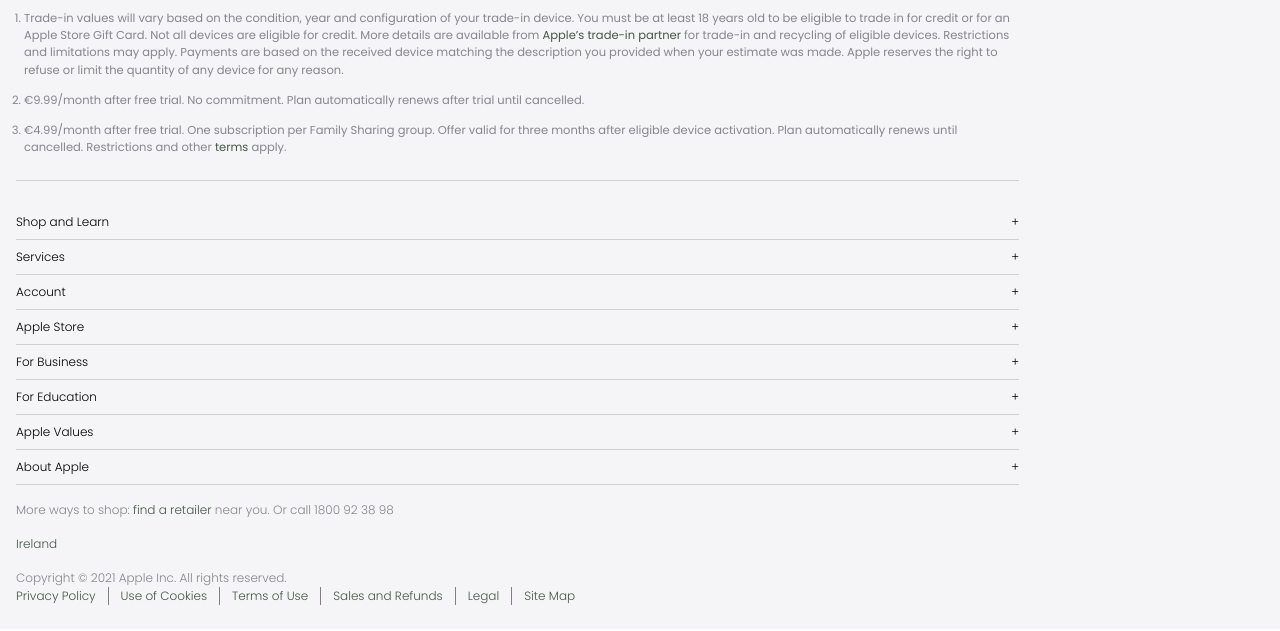
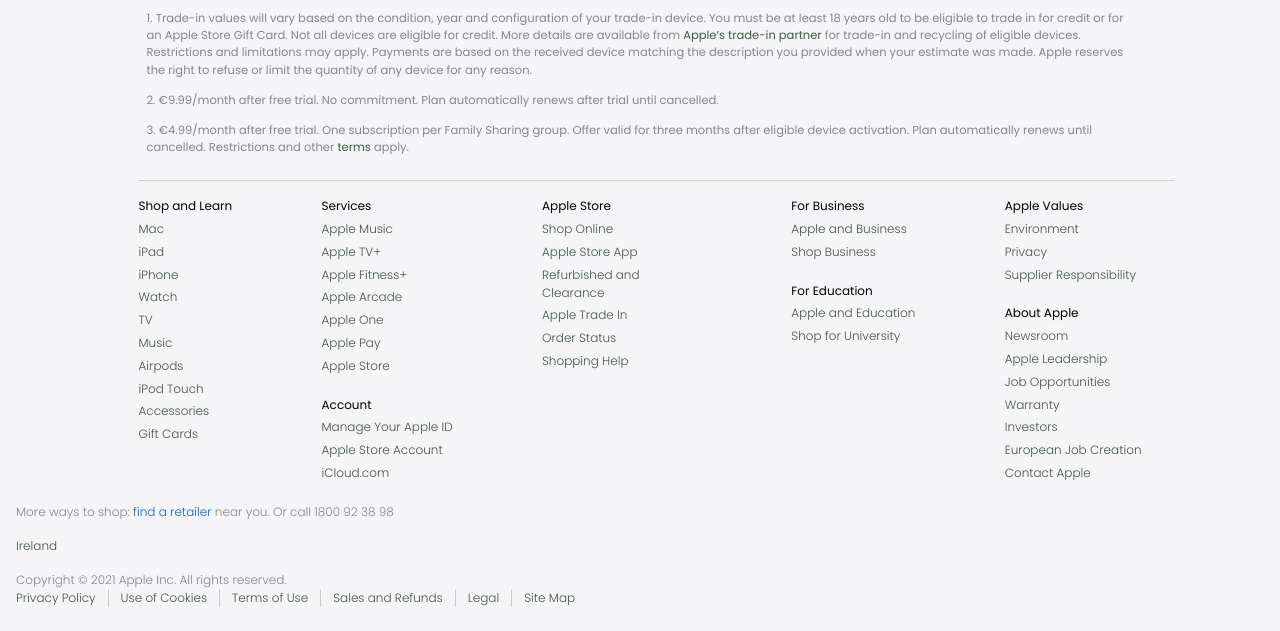
Before and after one commit to frankhaotic/apple-homepage, a website: page index.html in a window 1280 px wide. Shown: the part 4247-4878 px from the top of the page. Drawn offline with Linux system fonts and the light colour scheme.

Commit message:
create the footer table of contents for larger screen sizes

```diff
--- a/index.html
+++ b/index.html
@@ -144,7 +144,100 @@
           </li>
         </ul>
         <!-- Tables of Links on larger screens -->
-        <div class="services__table hidden"></div>
+        <div class="services__table hidden">
+          <div>
+            <p>Shop and Learn</p>
+            <ul>
+              <li class="footer__links__item"><a>Mac</a></li>
+              <li class="footer__links__item"><a>iPad</a></li>
+              <li class="footer__links__item"><a>iPhone</a></li>
+              <li class="footer__links__item"><a>Watch</a></li>
+              <li class="footer__links__item"><a>TV</a></li>
+              <li class="footer__links__item"><a>Music</a></li>
+              <li class="footer__links__item"><a>Airpods</a></li>
+              <li class="footer__links__item"><a>iPod Touch</a></li>
+              <li class="footer__links__item"><a>Accessories</a></li>
+              <li class="footer__links__item"><a>Gift Cards</a></li>
+            </ul>
+          </div>
+          <div>
+            <div>
+              <p>Services</p>
+              <ul>
+                <li class="footer__links__item"><a>Apple Music</a></li>
+                <li class="footer__links__item"><a>Apple TV+</a></li>
+                <li class="footer__links__item"><a>Apple Fitness+</a></li>
+                <li class="footer__links__item"><a>Apple Arcade</a></li>
+                <li class="footer__links__item"><a>Apple One</a></li>
+                <li class="footer__links__item"><a>Apple Pay</a></li>
+                <li class="footer__links__item"><a>Apple Store</a></li>
+              </ul>
+            </div>
+            <div>
+              <p>Account</p>
+              <ul>
+                <li class="footer__links__item"><a>Manage Your Apple ID</a></li>
+                <li class="footer__links__item"><a>Apple Store Account</a></li>
+                <li class="footer__links__item"><a>iCloud.com</a></li>
+              </ul>
+            </div>
+          </div>
+          <div>
+            <p>Apple Store</p>
+            <ul>
+              <li class="footer__links__item"><a>Shop Online</a></li>
+              <li class="footer__links__item"><a>Apple Store App</a></li>
+              <li class="footer__links__item">
+                <a>Refurbished and Clearance</a>
+              </li>
+              <li class="footer__links__item"><a>Apple Trade In</a></li>
+              <li class="footer__links__item"><a>Order Status</a></li>
+              <li class="footer__links__item"><a>Shopping Help</a></li>
+            </ul>
+          </div>
+          <div>
+            <div>
+              <p>For Business</p>
+              <ul>
+                <li class="footer__links__item"><a>Apple and Business</a></li>
+                <li class="footer__links__item"><a>Shop Business</a></li>
+              </ul>
+            </div>
+            <div>
+              <p>For Education</p>
+              <ul>
+                <li class="footer__links__item"><a>Apple and Education</a></li>
+                <li class="footer__links__item"><a>Shop for University</a></li>
+              </ul>
+            </div>
+          </div>
+          <div>
+            <div>
+              <p>Apple Values</p>
+            </div>
+            <ul>
+              <li class="footer__links__item"><a>Environment</a></li>
+              <li class="footer__links__item"><a>Privacy</a></li>
+              <li class="footer__links__item">
+                <a>Supplier Responsibility</a>
+              </li>
+            </ul>
+            <div>
+              <p>About Apple</p>
+              <ul>
+                <li class="footer__links__item"><a>Newsroom</a></li>
+                <li class="footer__links__item"><a>Apple Leadership</a></li>
+                <li class="footer__links__item"><a>Job Opportunities</a></li>
+                <li class="footer__links__item"><a>Warranty</a></li>
+                <li class="footer__links__item"><a>Investors</a></li>
+                <li class="footer__links__item">
+                  <a>European Job Creation</a>
+                </li>
+                <li class="footer__links__item"><a>Contact Apple</a></li>
+              </ul>
+            </div>
+          </div>
+        </div>
       </section>
       <section class="footerlinks">
         <ul class="copyright__links">
--- a/sass/layout/_footer.scss
+++ b/sass/layout/_footer.scss
@@ -5,11 +5,25 @@
 
   display: flex;
   flex-direction: column;
-  align-items: stretch;
+  align-items: center;
 
   > * {
     min-width: 320px;
     max-width: 1035px;
+  }
+
+  .hidden {
+    display: none;
+  }
+
+  @media only screen and (min-width: $bp-medium) {
+    .hidden {
+      display: flex;
+    }
+
+    .hide {
+      display: none;
+    }
   }
 }
 
@@ -20,6 +34,9 @@
   font-weight: 400;
 
   ol {
+    li {
+      list-style: decimal inside;
+    }
     li:not(:last-child) {
       margin-bottom: 0.8rem;
     }
@@ -28,6 +45,7 @@
 
 .services {
   margin-top: 1rem;
+  width: 100%;
 
   &__dropdown {
     width: 100%;
@@ -52,6 +70,33 @@
       margin-left: auto;
     }
   }
+
+  &__table {
+    font-size: 12px;
+    margin: 0 1rem;
+    padding: 0 2rem 0 0;
+    border-top: 1px solid #d0d0cf;
+    width: 100%;
+    justify-content: space-between;
+    flex-wrap: wrap;
+
+    p {
+      font-weight: 400;
+      padding: 1rem 0 0.3rem 0;
+    }
+
+    ul {
+      list-style-type: none;
+      max-width: 10rem;
+      li {
+        padding-bottom: 0.3rem;
+      }
+    }
+  }
+}
+
+.footerlinks {
+  align-self: flex-start;
 }
 
 .copyright__links {
@@ -59,6 +104,13 @@
   color: var(--color-grey-light-2);
   padding: 1rem 0 0 1rem;
   list-style-type: none;
+
+  li:first-of-type {
+    a {
+      color: #06c;
+    }
+  }
+
   li:not(:last-child) {
     padding-bottom: 1rem;
   }
@@ -81,6 +133,6 @@
   }
 
   li:not(:last-child) {
-    border-right: 1px solid grey;
+    border-right: 1px solid #ccc;
   }
 }
```
Also changed, not shown: styles/styles.css.
